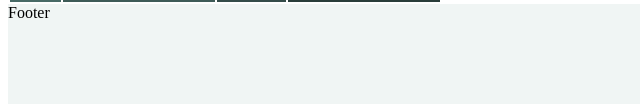
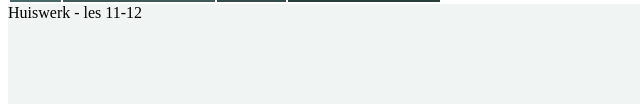
Before and after one commit to KellyVanderStock92/huiswerk_Les11-12, a plain HTML site: page index.html in a window 1280 px wide. Shown: the part 896-1005 px from the top of the page, 0-640 px from the left. Drawn offline with Linux system fonts and the light colour scheme.

Commit message:
afgewerkt huiswerk

```diff
--- a/index.html
+++ b/index.html
@@ -43,6 +43,6 @@
 				<td id="zestien"><img src="IMG/zwemmen.jpeg" alt="zwemmen" /></td>
 			</tr>
 		</table>
-		<footer>Footer</footer>
+		<footer>Huiswerk - les 11-12</footer>
 	</body>
 </html>
```
